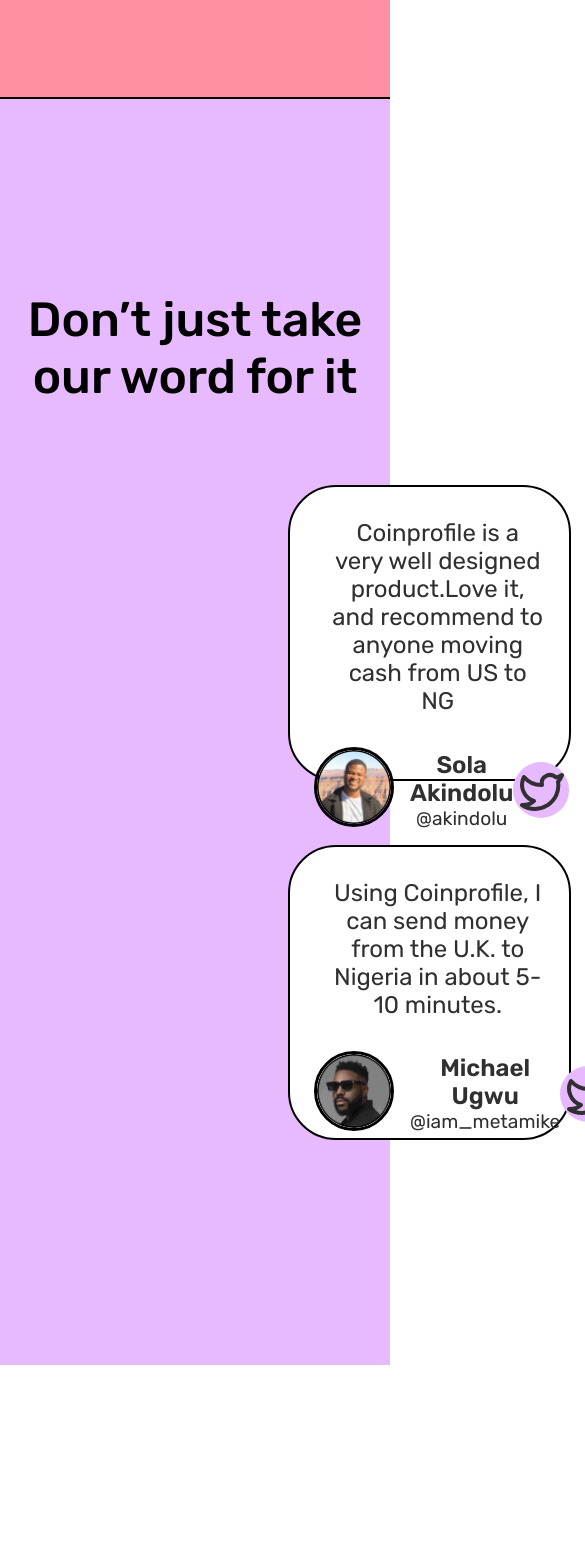
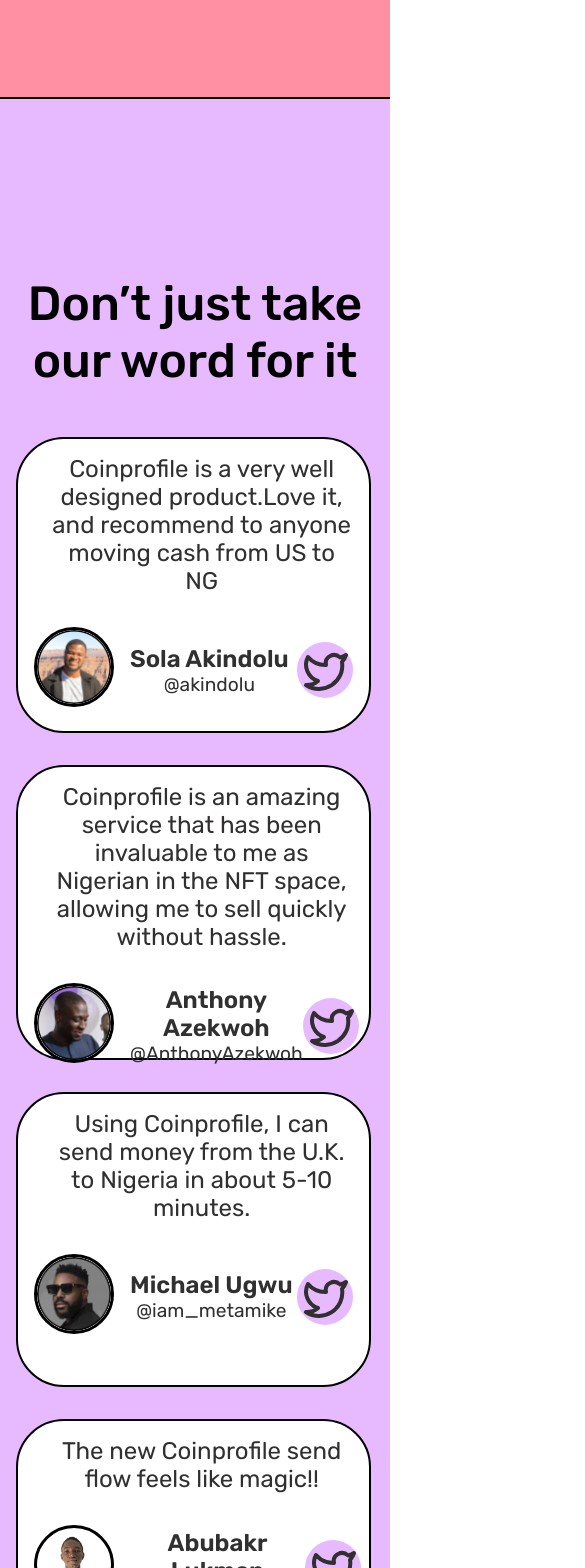
Before and after one commit to lukmanuthmanabubakr/coionprofle_clone, a React (Create React App) app: page / in a window 390 px wide. Shown: the part 2760-4328 px from the top of the page, 585 px wide, since content can reach past the window. Before the commit the page ends 4125 px from the top, so only its background shows below. Built offline with nearby package versions, Linux system fonts and the light colour scheme.

Commit message:
my-ninth commit

```diff
--- a/src/Pages/HomePage/HomeSectionFour/HomeSectionFour.css
+++ b/src/Pages/HomePage/HomeSectionFour/HomeSectionFour.css
@@ -11,22 +11,15 @@
     font-weight: 600;
     margin-bottom: 2rem;
 }
-@media (max-width: 1024px) {
-    .homeSectionFour .ourWord{
-        display: flex;
-        text-align: center;
-        justify-content: center;
-        padding-top: 10rem;
-        font-size: 3rem;
-        font-weight: 500;
-    }
-}
 .myDatalynis{
     margin-top: 5rem;
     margin-left: 18rem;
     display: grid;
     grid-template-columns: auto auto;
     gap: 4rem;
+}
+.homeSectionFour .myDatalynis .myDatalynisCard:hover{
+    opacity: 0.8;
 }
 .homeSectionFour .myDatalynis .myDatalynisCard{
     background-color: white;
@@ -43,6 +36,11 @@
     -moz-border-radius: 3rem;
     -ms-border-radius: 3rem;
     -o-border-radius: 3rem;
+    transition: all 400ms ease;
+    -webkit-transition: all 400ms ease;
+    -moz-transition: all 400ms ease;
+    -ms-transition: all 400ms ease;
+    -o-transition: all 400ms ease;
 }
 
 .homeSectionFour .myDatalynis .myDatalynisCard .myImageContent{
@@ -99,3 +97,79 @@
     -ms-border-radius: 50%;
     -o-border-radius: 50%;
 }
+@media (max-width: 1200px) {
+    .homeSectionFour .ourWord{
+        display: flex;
+        text-align: center;
+        justify-content: center;
+        padding-top: 9rem;
+        font-size: 3rem;
+        font-weight: 500;
+        margin-bottom: 2rem;
+    }
+    .myDatalynis{
+        margin-top: 5rem;
+        margin-left: 1rem;
+        display: grid;
+        grid-template-columns: auto auto;
+        gap: 2rem;
+    }
+    .homeSectionFour .myDatalynis .myDatalynisCard{
+        background-color: white;
+        padding: 1rem;
+        width: 95%;
+        height: 35vh;
+        font-size: 1.5rem;
+        border: 2px solid black;
+        border-radius: 3rem;
+        -webkit-border-radius: 3rem;
+        -moz-border-radius: 3rem;
+        -ms-border-radius: 3rem;
+        -o-border-radius: 3rem;
+        transition: all 400ms ease;
+        -webkit-transition: all 400ms ease;
+        -moz-transition: all 400ms ease;
+        -ms-transition: all 400ms ease;
+        -o-transition: all 400ms ease;
+    }
+}
+@media (max-width: 900px) {
+    .homeSectionFour{
+        background: #e7b9ff;
+        height: 230vh;
+    }
+    .homeSectionFour .ourWord{
+        display: flex;
+        text-align: center;
+        justify-content: center;
+        padding-top: 9rem;
+        font-size: 3rem;
+        font-weight: 500;
+        margin-bottom: 2rem;
+    }
+    .myDatalynis{
+        margin-top: 3rem;
+        margin-left: 1rem;
+        display: grid;
+        grid-template-columns: 1fr;
+        gap: 2rem;
+    }
+    .homeSectionFour .myDatalynis .myDatalynisCard{
+        background-color: white;
+        padding: 1rem;
+        width: 95%;
+        height: 35vh;
+        font-size: 1.5rem;
+        border: 2px solid black;
+        border-radius: 3rem;
+        -webkit-border-radius: 3rem;
+        -moz-border-radius: 3rem;
+        -ms-border-radius: 3rem;
+        -o-border-radius: 3rem;
+        transition: all 400ms ease;
+        -webkit-transition: all 400ms ease;
+        -moz-transition: all 400ms ease;
+        -ms-transition: all 400ms ease;
+        -o-transition: all 400ms ease;
+    }
+}
```
